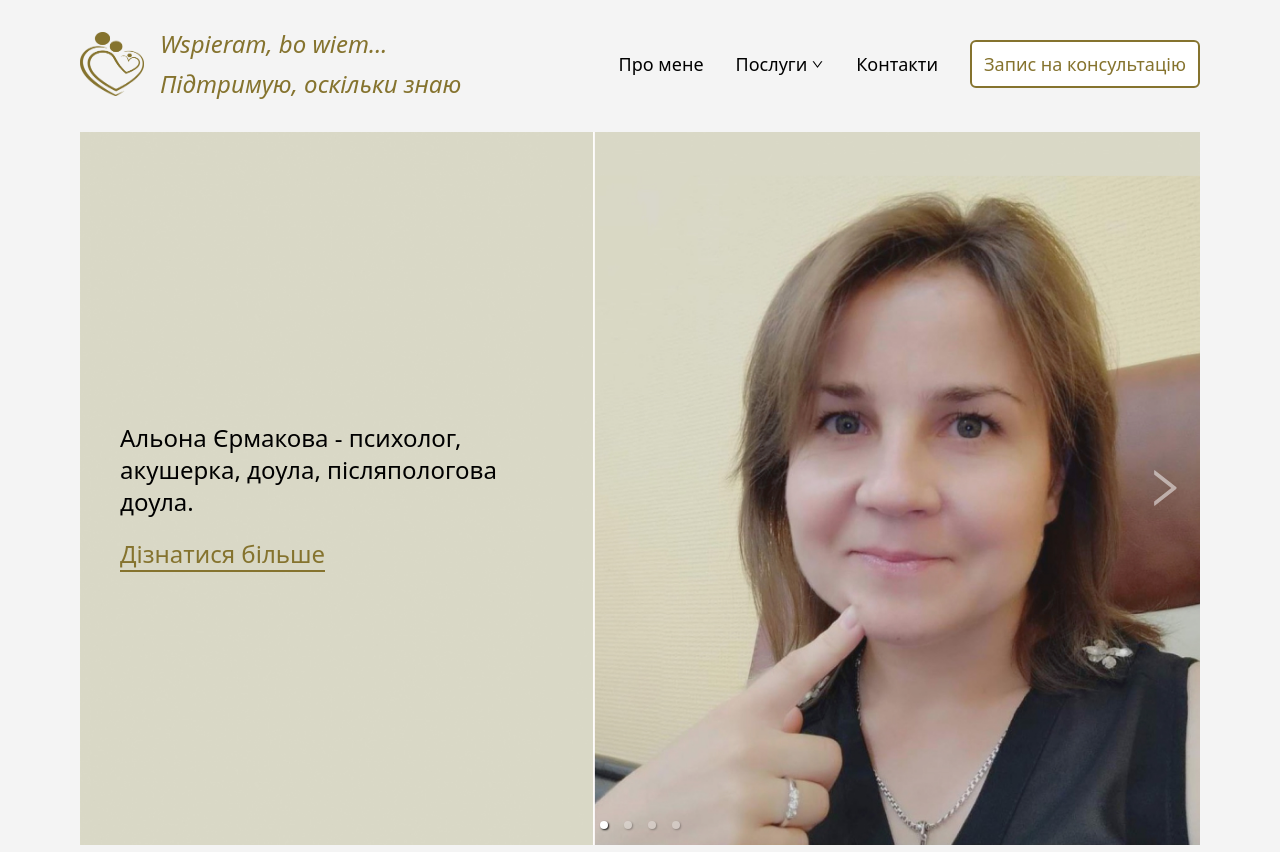
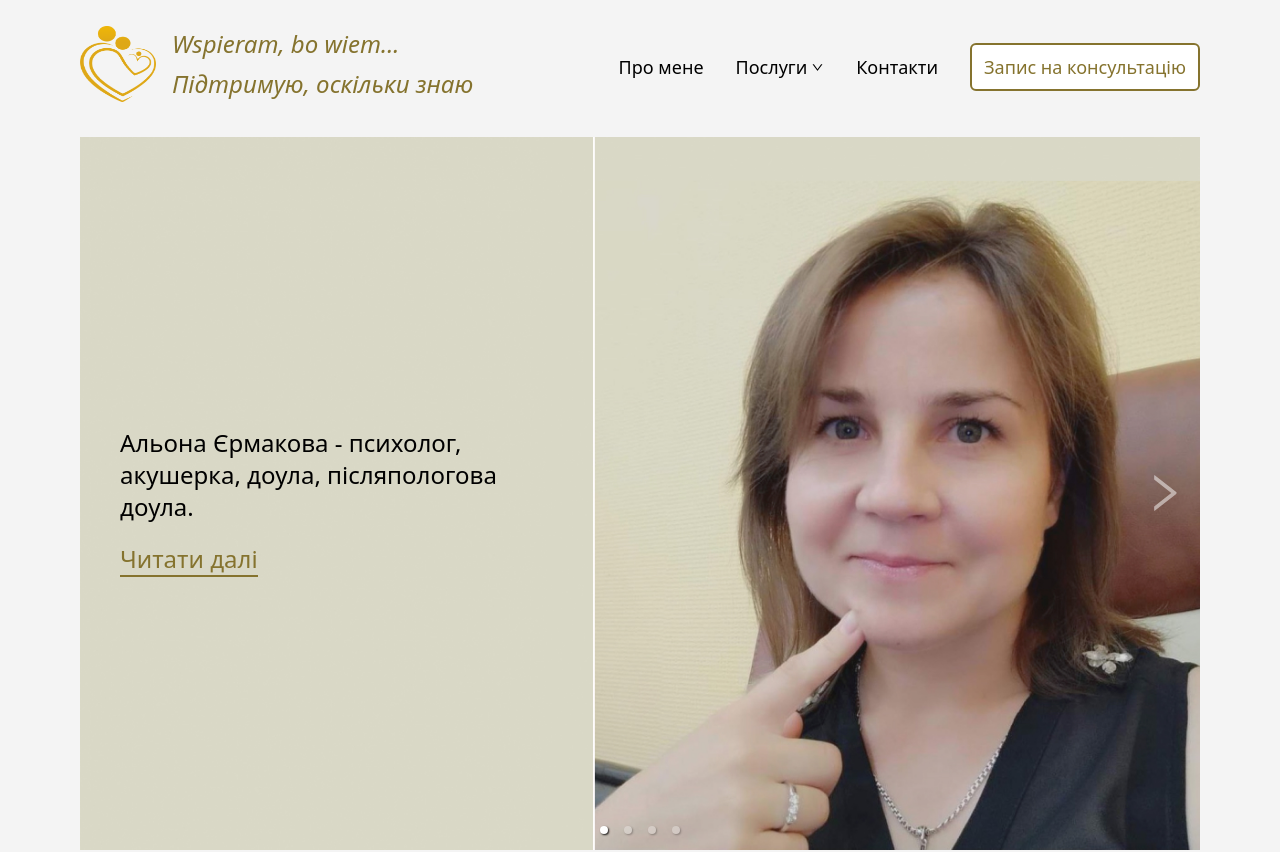
Before and after one commit to OlhaPo/wspieram-bo-wiem-landing-page, a React (Vite) app: page / in a window 1280 px wide. Shown: the top 852 px of the page. Built offline with nearby package versions, Linux system fonts and the light colour scheme.

Commit message:
Add content to slides. Change logo color.

```diff
--- a/src/components/About.jsx
+++ b/src/components/About.jsx
@@ -24,7 +24,7 @@ const About = () => {
             батьківства, до себе самої... Пам'ятаю і знаю
           </p>
           <p>
-            <ul className="italic my-8 text-[17px] md:text-[18px] leading-8">
+            <ul className="custom-list italic my-8 leading-8">
               <li>Як важливо для людини вміти любити життя і себе в ньому;</li>
               <li>
                 {" "}
--- a/src/components/MainPageSlideShow.jsx
+++ b/src/components/MainPageSlideShow.jsx
@@ -47,16 +47,17 @@ const MainPageSlideShow = () => {
                   to="/about"
                   className="text-primary border-b-2 border-primary hover:text-black hover:border-b-0"
                 >
-                  Дізнатися більше
+                  Читати далі
                 </Link>
               </div>
             </div>
           </div>
           <div className="custom-slide">
             <img src="./images/slide-2.jpg" alt="Доула" />
-            <div className="text-overlay right-[48%] md:right-[55%] left-0 md:left-[5%] leading-2 md:leading-8 text-left text-xs md:text-[150%] font-light top-[10%] md:top-[20%] lg:top-[35%]">
+            <div className="text-overlay right-[48%] md:right-[55%] left-0 md:left-[5%] leading-2 md:leading-8 text-left text-xs md:text-[150%] font-light top-[10%] md:top-[20%] lg:top-[30%]">
+              <p className="uppercase mb-2">Doula:</p>
               <p>
-                Супровід та інформаційно/фізично/психологічна підтримка під час
+                cупровід та інформаційно/фізично/психологічна підтримка під час
                 вагітності та пологів
               </p>
               <div className="mt-5">
@@ -64,7 +65,7 @@ const MainPageSlideShow = () => {
                   to="/doula"
                   className="text-black border-b-2 border-black hover:text-white hover:border-b-0"
                 >
-                  Дізнатися більше
+                  Читати далі
                 </Link>
               </div>
             </div>
@@ -72,8 +73,9 @@ const MainPageSlideShow = () => {
           <div className="custom-slide">
             <img src="./images/slide-3.jpg" alt="Postpartum doula" />
             <div className="text-overlay left-[50%] md:left-[55%] text-left text-xs md:text-[150%] leading-2 md:leading-8 font-light top-[5%] md:top-[20%] lg:top-[35%]">
+              <p className="uppercase mb-2">Doula postpartum:</p>
               <p>
-                Всебічна підтримка мами (батьків) на шляху становлення тісного
+                всебічна підтримка мами (батьків) на шляху становлення тісного
                 контакту з новонародженим малям
               </p>
               <div className="mt-5">
@@ -81,21 +83,22 @@ const MainPageSlideShow = () => {
                   to="/postpartum-doula"
                   className="text-black border-b-2 border-black hover:text-white hover:border-b-0"
                 >
-                  Дізнатися більше
+                  Читати далі
                 </Link>
               </div>
             </div>
           </div>
           <div className="custom-slide">
             <img src="./images/slide-4-new.jpg" alt="Консультування" />
-            <div className="text-overlay left-[-7%] md:left-0 lg:left-[5%] text-left text-xs md:text-[150%] font-light top-[-5%] md:top-[5%]">
-              <p>Підтримка психологічної гармонії в сімейних стосунках</p>
+            <div className="text-overlay left-[-7%] md:left-0 lg:left-[5%] text-left text-xs md:text-[150%] font-light top-[-5%] md:top-0">
+              <p className="uppercase mb-2 md:mb-6">Консультування:</p>
+              <p>підтримка психологічної гармонії в сімейних стосунках</p>
               <div className="mt-5 md:mt-10 lg:mt-14 pl-[40%] md:pl-[15%] lg:pl-[40%]">
                 <Link
                   to="/therapy"
                   className="text-black border-b-2 border-black hover:text-white hover:border-b-0"
                 >
-                  Дізнатися більше
+                  Читати далі
                 </Link>
               </div>
             </div>
--- a/src/components/NavMenu.jsx
+++ b/src/components/NavMenu.jsx
@@ -81,9 +81,9 @@ const NavMenu = () => {
         <div>
           <Link to="/" className="inline-flex gap-3 lg:gap-4 items-center">
             <img
-              src="./logo-4.png"
+              src="./logo-new.png"
               alt="Wspieram bo wiem logo"
-              className="w-10 h-10 lg:h-16 lg:w-16"
+              className="w-10 h-10 lg:h-[76px] lg:w-[76px]"
             />{" "}
             <span className="text-base lg:text-2xl italic text-primary lg:leading-10">
               Wspieram, bo wiem...
```
Also changed, not shown: public/logo-new.jpg (added), public/logo-new.png (added).
